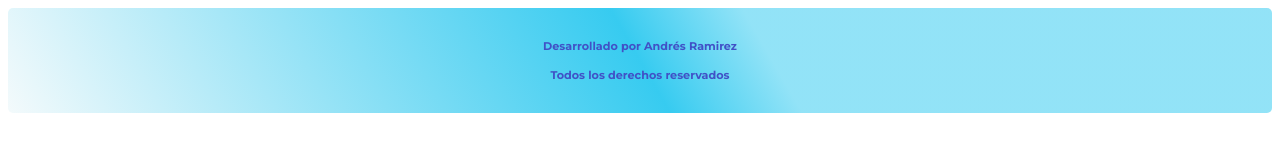
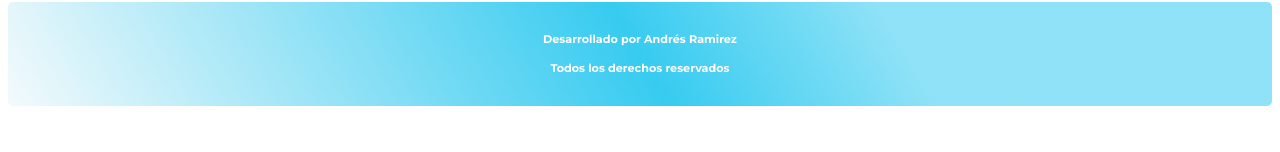
Before and after one commit to AndresRamirez917/100-sitios-jav-59, a plain HTML site: page index.html in a window 1280 px wide. Shown: the part 246-398 px from the top of the page. Drawn offline with Linux system fonts and the light colour scheme; some packages are replaced by stand-ins of ours; a script that the page names is missing.

Commit message:
first commit

```diff
--- a/scss/styles.scss
+++ b/scss/styles.scss
@@ -221,12 +221,11 @@ body, html {
 
 #footer {
     text-align: center;
-    background-image: linear-gradient(60deg, #e3f3f769 0, #0cc0edd2 50%, #0cc0ed72 60%);
-
-    margin: .5rem 0;
+    background-image: linear-gradient(60deg, #e3f3f769 0, #0cc0edd2 50%, #0cc0ed76 70%);
+    margin: .1rem 0;
     padding: 1rem 0;
     font-size: .7rem;
-    color: #4151c6;
+    color: #ffffff;
     border: none;
     border-radius: 5px;
 }
```
Also changed, not shown: scss/styles.css, 1 other file.
